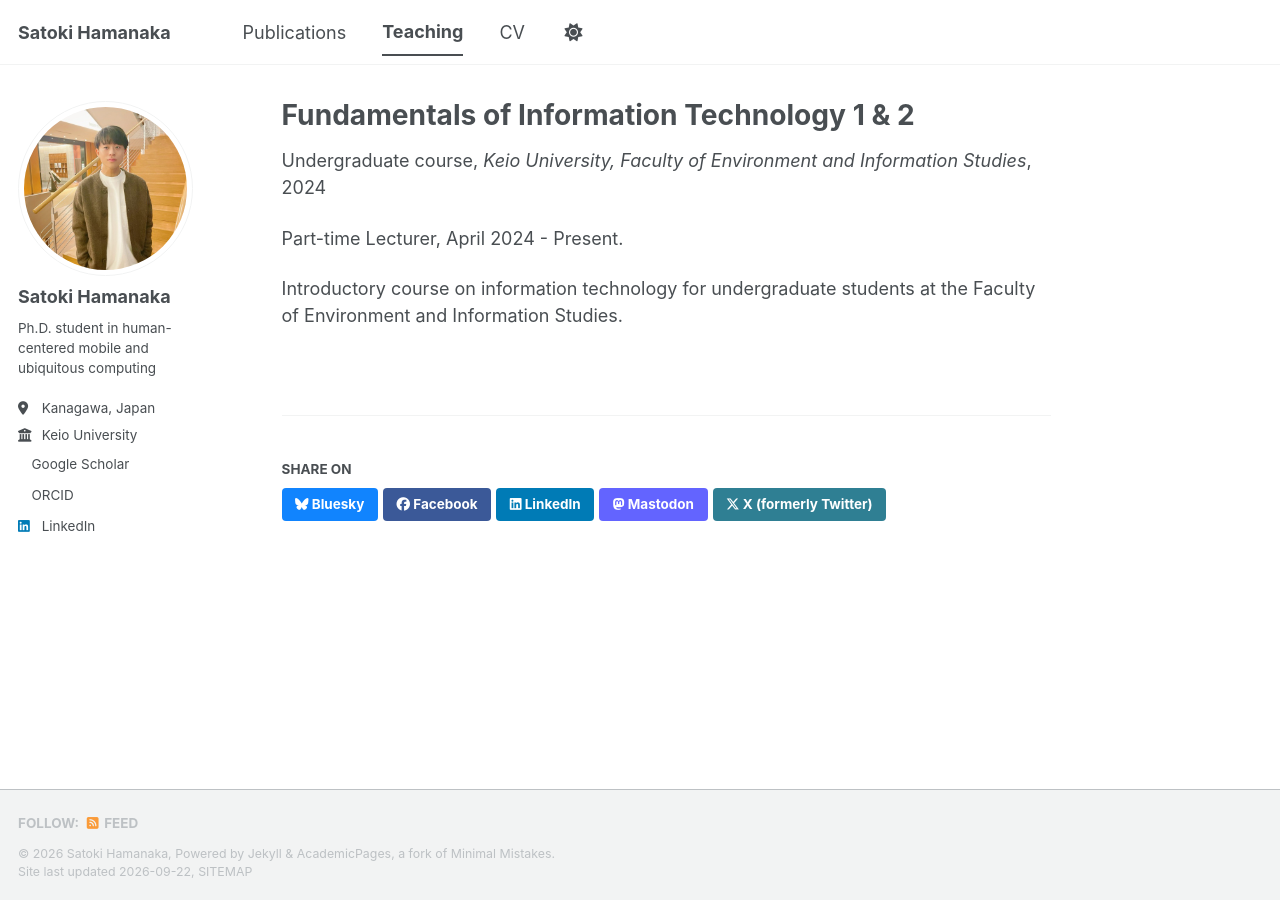
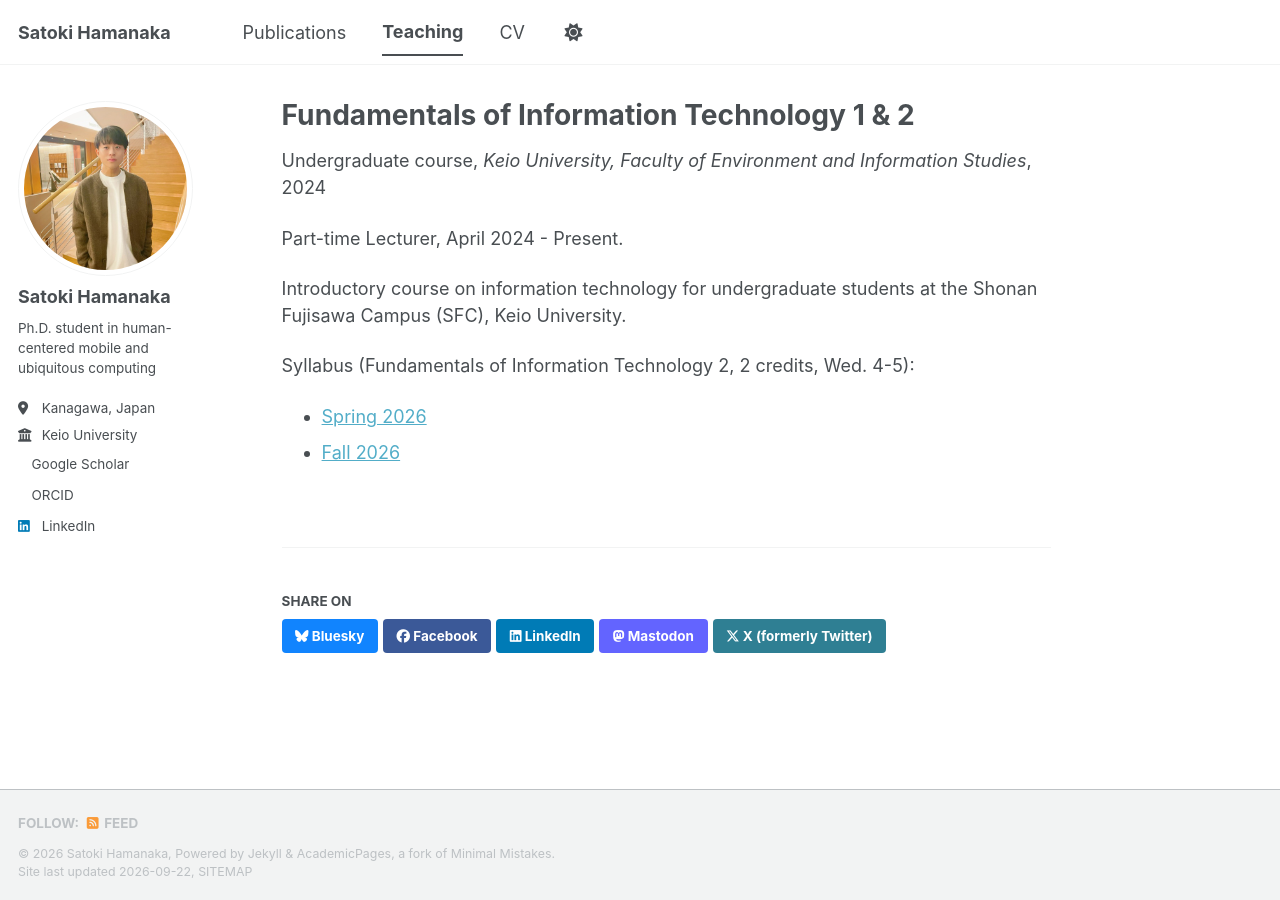
Before and after one commit to hamachu216/hamachu216.github.io, a Jekyll site: the page built from _teaching/2024-spring-fundamentals-of-it.md, in a window 1280 px wide. Built offline with Jekyll 4.4.1, drawn with Linux system fonts in a browser that asks for light colours; a style sheet for code colours, icons or effects is not loaded.

Commit message:
Link the syllabus pages from the teaching entry
Both 2026 entries are Fundamentals of Information Technology 2 (spring and
fall terms), so they are labelled by term rather than by course number.

Co-Authored-By: Claude Opus 5 (1M context) <noreply@anthropic.com>

```diff
--- a/_teaching/2024-spring-fundamentals-of-it.md
+++ b/_teaching/2024-spring-fundamentals-of-it.md
@@ -5,10 +5,15 @@ type: "Undergraduate course"
 permalink: /teaching/2024-spring-fundamentals-of-it
 venue: "Keio University, Faculty of Environment and Information Studies"
 date: 2024-04-01
-location: "Kanagawa, Japan"
+location: "Shonan Fujisawa Campus, Kanagawa, Japan"
 ---
 
 Part-time Lecturer, April 2024 - Present.
 
 Introductory course on information technology for undergraduate students at the
-Faculty of Environment and Information Studies.
+Shonan Fujisawa Campus (SFC), Keio University.
+
+Syllabus (Fundamentals of Information Technology 2, 2 credits, Wed. 4-5):
+
+* [Spring 2026](https://gslbs.keio.jp/pub-syllabus/detail?ttblyr=2026&entno=10068&lang=jp)
+* [Fall 2026](https://gslbs.keio.jp/pub-syllabus/detail?ttblyr=2026&entno=20510&lang=jp)
```
